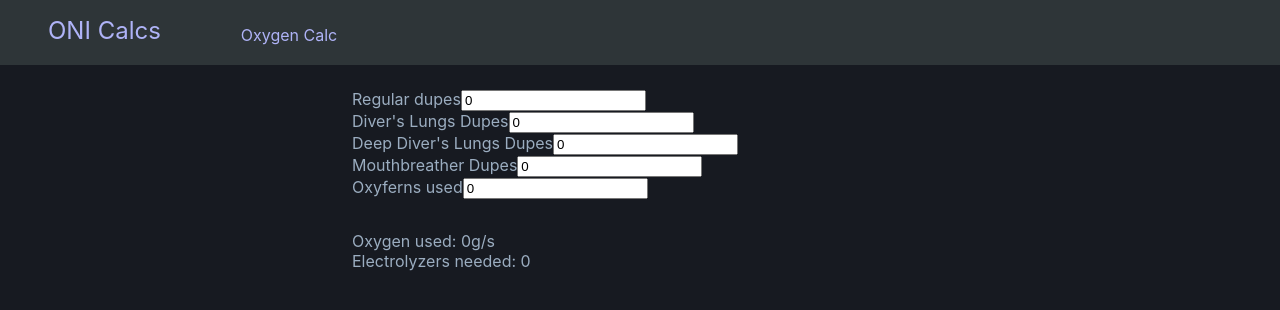
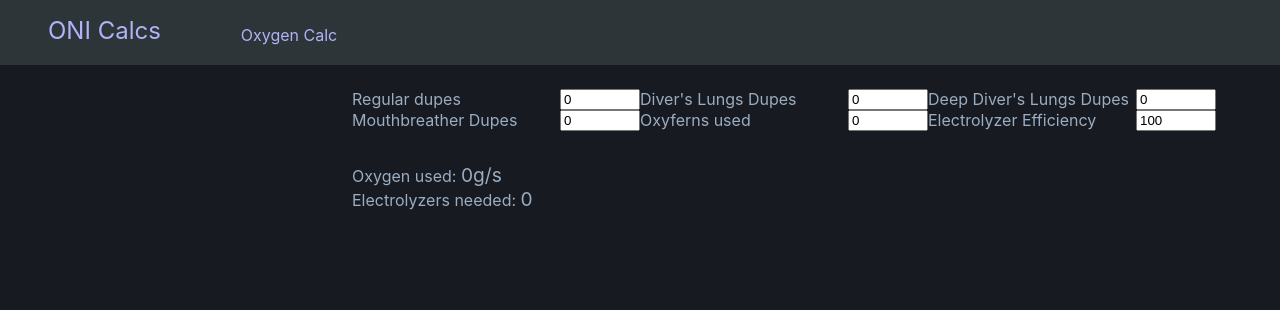
Before and after one commit to effervescent000/oni_calcs, a React (Create React App) app: page /oxygencalc in a window 1280 px wide. Shown: the top 310 px of the page. Built offline with nearby package versions, Linux system fonts and the light colour scheme.

Commit message:
added electrolyzer efficiency field

```diff
--- a/src/components/oxy-calc.js
+++ b/src/components/oxy-calc.js
@@ -5,6 +5,7 @@ const OxyCalc = (props) => {
     const [diversLungsDupes, setDiversLungsDupes] = useState(0);
     const [deepDiversLungsDupes, setDeepDiversLungsDupes] = useState(0);
     const [mouthbreatherDupes, setMouthbreatherDupes] = useState(0);
+    const [electrolyzerEfficiency, setElectrolyzerEfficiency] = useState(100);
 
     const [oxygenUsed, setOxygenUsed] = useState(0);
     const [electrolyzersNeeded, setElectrolyzersNeeded] = useState(0);
@@ -17,7 +18,9 @@ const OxyCalc = (props) => {
             deepDiversLungsDupes * 50 +
             mouthbreatherDupes * 200;
         setOxygenUsed(oxygen);
-        setElectrolyzersNeeded(((oxygen - 31.3 * oxyferns) / 888).toPrecision(2));
+        setElectrolyzersNeeded(
+            ((oxygen - 31.3 * oxyferns) / 888 / (electrolyzerEfficiency / 100)).toPrecision(2)
+        );
     };
 
     const handleChange = (event) => {
@@ -31,11 +34,13 @@ const OxyCalc = (props) => {
             setMouthbreatherDupes(event.target.value);
         } else if (event.target.name === "oxyferns") {
             setOxyferns(event.target.value);
+        } else if (event.target.name === "efficiency") {
+            setElectrolyzerEfficiency(event.target.value);
         }
     };
 
     return (
-        <div>
+        <div className="calc-wrapper">
             <div className="form-wrapper">
                 <div className="input-wrapper">
                     <span>Regular dupes</span>
@@ -87,6 +92,16 @@ const OxyCalc = (props) => {
                         onBlur={updateValues}
                     />
                 </div>
+                <div className="input-wrapper">
+                    <span>Electrolyzer Efficiency</span>
+                    <input
+                        type="text"
+                        name="efficiency"
+                        value={electrolyzerEfficiency}
+                        onChange={handleChange}
+                        onBlur={updateValues}
+                    />
+                </div>
             </div>
 
             <div style={{ padding: "1em" }} />
@@ -94,11 +109,21 @@ const OxyCalc = (props) => {
             <div className="output-container">
                 <div className="output-wrapper">
                     <span className="label">Oxygen used: </span>{" "}
-                    <span className="output">{oxygenUsed}g/s</span>
+                    <span
+                        className="output"
+                        style={parseFloat(oxygenUsed) > 0 ? { color: "#afb3f7" } : null}
+                    >
+                        {oxygenUsed}g/s
+                    </span>
                 </div>
                 <div className="output-wrapper">
                     <span className="label">Electrolyzers needed: </span>{" "}
-                    <span className="output">{electrolyzersNeeded}</span>
+                    <span
+                        className="output"
+                        style={parseFloat(electrolyzersNeeded) > 0 ? { color: "#afb3f7" } : null}
+                    >
+                        {electrolyzersNeeded}
+                    </span>
                 </div>
             </div>
         </div>
--- /dev/null
+++ b/src/styles/calcs.scss
@@ -0,0 +1,18 @@
+.calc-wrapper {
+    .form-wrapper {
+        display: grid;
+        grid-template-columns: repeat(3, 1fr);
+        .input-wrapper {
+            display: grid;
+            grid-template-columns: 13em 5em;
+        }
+    }
+    .output-container {
+        .output-wrapper {
+            .output {
+                font-size: 1.2em;
+                // color: $primary-accent-color;
+            }
+        }
+    }
+}
--- a/src/styles/main.scss
+++ b/src/styles/main.scss
@@ -2,3 +2,4 @@
 @import "mixins";
 @import "common";
 @import "header";
+@import "calcs";
```
Also changed, not shown: src/App.css (deleted, +0 -38 lines).
